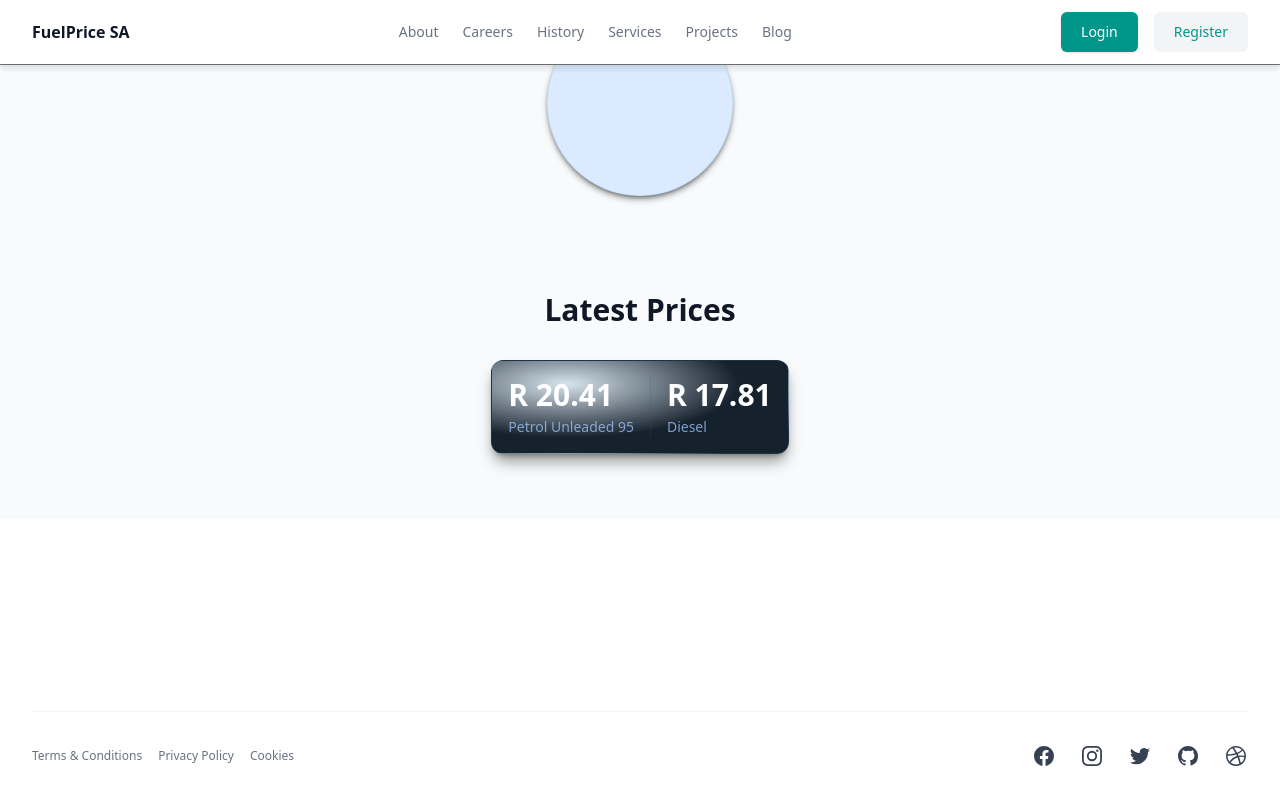
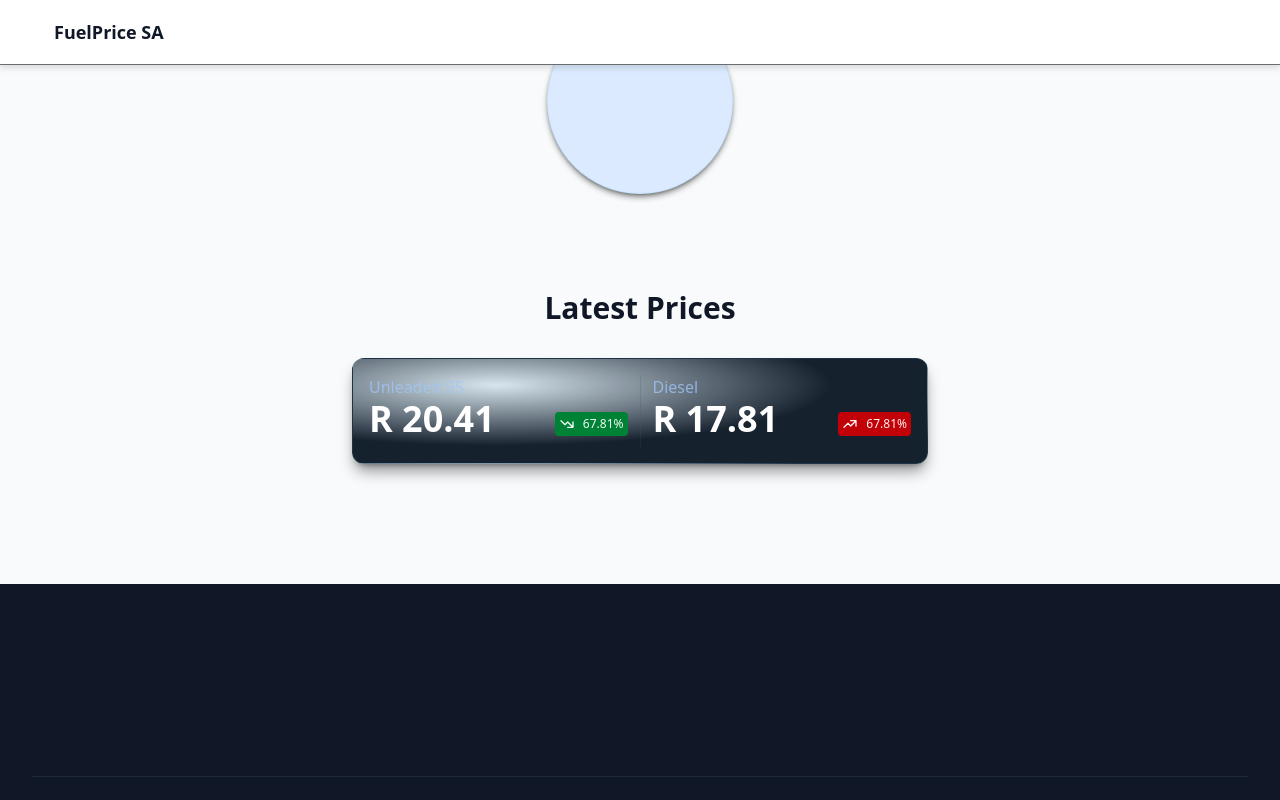
Before and after one commit to Jody328/fuelprice-sa, a React (Vite) app: page / in a window 1280 px wide. Built offline with nearby package versions, Linux system fonts and the light colour scheme.

Commit message:
- Add icon to header - Add metrics to fuel prices - Change fuel price layout - Refactor

```diff
--- a/src/App.tsx
+++ b/src/App.tsx
@@ -2,16 +2,14 @@ import { Route, Routes } from "react-router";
 import "./App.css";
 import { Home } from "./pages/Home";
 import { Header } from "./components/Header";
-import { Footer } from "./components/Footer";
 
 function App() {
   return (
-    <main className="flex flex-col overflow-hidden text-tertiary bg-gray-50 dark:bg-gray-900 h-[100vh]">
+    <main className="flex flex-col overflow-hidden text-tertiary bg-gray-900 h-[100vh]">
       <Header />
       <Routes>
         <Route path="/" element={<Home />} />
       </Routes>
-      <Footer />
     </main>
   );
 }
--- a/src/components/Footer.tsx
+++ b/src/components/Footer.tsx
@@ -1,44 +1,23 @@
 export const Footer = () => {
   return (
-    <footer className="flex-[0.2] bg-white dark:bg-gray-900">
+    <footer className="flex-[0.2] bg-gray-900">
       <div className="mx-auto max-w-screen-xl px-4 pb-8 sm:px-6 lg:px-8 lg:pt-24">
-        <div className="mt-16 border-t border-gray-100 pt-8 sm:flex sm:items-center sm:justify-between lg:mt-24 dark:border-gray-800">
+        <div className="mt-16 border-t pt-8 sm:flex sm:items-center sm:justify-between lg:mt-24 border-gray-800">
           <ul className="flex flex-wrap justify-center gap-4 text-xs lg:justify-end">
             <li>
-              <a
-                href="#"
-                className="text-gray-500 transition hover:opacity-75 dark:text-gray-400"
-              >
-                Terms & Conditions
-              </a>
-            </li>
-
-            <li>
-              <a
-                href="#"
-                className="text-gray-500 transition hover:opacity-75 dark:text-gray-400"
-              >
-                Privacy Policy
-              </a>
-            </li>
-
-            <li>
-              <a
-                href="#"
-                className="text-gray-500 transition hover:opacity-75 dark:text-gray-400"
-              >
-                Cookies
+              <a href="#" className="transition hover:opacity-75 text-gray-400">
+                Buy me a coffee
               </a>
             </li>
           </ul>
 
-          <ul className="mt-8 flex justify-center gap-6 sm:mt-0 lg:justify-end">
+          {/* <ul className="mt-8 flex justify-center gap-6 sm:mt-0 lg:justify-end">
             <li>
               <a
                 href="#"
                 rel="noreferrer"
                 target="_blank"
-                className="text-gray-700 transition hover:opacity-75 dark:text-gray-200"
+                className="transition hover:opacity-75 text-gray-200"
               >
                 <span className="sr-only">Facebook</span>
 
@@ -62,7 +41,7 @@ export const Footer = () => {
                 href="#"
                 rel="noreferrer"
                 target="_blank"
-                className="text-gray-700 transition hover:opacity-75 dark:text-gray-200"
+                className="transition hover:opacity-75 text-gray-200"
               >
                 <span className="sr-only">Instagram</span>
 
@@ -86,7 +65,7 @@ export const Footer = () => {
                 href="#"
                 rel="noreferrer"
                 target="_blank"
-                className="text-gray-700 transition hover:opacity-75 dark:text-gray-200"
+                className="transition hover:opacity-75 text-gray-200"
               >
                 <span className="sr-only">Twitter</span>
 
@@ -106,7 +85,7 @@ export const Footer = () => {
                 href="#"
                 rel="noreferrer"
                 target="_blank"
-                className="text-gray-700 transition hover:opacity-75 dark:text-gray-200"
+                className="transition hover:opacity-75 text-gray-200"
               >
                 <span className="sr-only">GitHub</span>
 
@@ -130,7 +109,7 @@ export const Footer = () => {
                 href="#"
                 rel="noreferrer"
                 target="_blank"
-                className="text-gray-700 transition hover:opacity-75 dark:text-gray-200"
+                className="transition hover:opacity-75 text-gray-200"
               >
                 <span className="sr-only">Dribbble</span>
 
@@ -149,6 +128,7 @@ export const Footer = () => {
               </a>
             </li>
           </ul>
+        </div> */}
         </div>
       </div>
     </footer>
--- a/src/components/Header.tsx
+++ b/src/components/Header.tsx
@@ -1,15 +1,21 @@
+import { faLeaf } from "@fortawesome/free-solid-svg-icons";
+import { FontAwesomeIcon } from "@fortawesome/react-fontawesome";
+
 export const Header = () => {
   return (
     <header className="bg-white dark:bg-[#111722] flex-[0.05] border-b-1 border-[#0a0d1099] drop-shadow-md">
       <div className="mx-auto max-w-screen-xl px-4 sm:px-6 lg:px-8">
-        <div className="flex h-16 items-center justify-between">
+        <div className="flex h-16 items-center justify-items-start space-x-2">
+          <div>
+            <FontAwesomeIcon icon={faLeaf} color="white" size={"sm"} />
+          </div>
           <div className="md:flex md:items-top md:gap-12">
-            <h2 className="font-bold text-gray-900  dark:text-white">
+            <h2 className="font-bold text-gray-900  dark:text-white text-[18px]">
               FuelPrice SA
             </h2>
           </div>
 
-          <div className="hidden md:block">
+          {/* <div className="hidden md:block">
             <nav aria-label="Global">
               <ul className="flex items-center gap-6 text-sm">
                 <li>
@@ -106,7 +112,7 @@ export const Header = () => {
                 </svg>
               </button>
             </div>
-          </div>
+          </div> */}
         </div>
       </div>
     </header>
--- a/src/pages/Home.tsx
+++ b/src/pages/Home.tsx
@@ -1,5 +1,6 @@
 import { FontAwesomeIcon } from "@fortawesome/react-fontawesome";
 import { faGasPump } from "@fortawesome/free-solid-svg-icons";
+import { Footer } from "../components/Footer";
 
 export const Home = () => {
   return (
@@ -22,56 +23,69 @@ export const Home = () => {
 
         <div className="mx-auto mt-8 max-w-xl">
           <div className="flex flex-1 justify-center space-x-5">
-            {/* Latest Prices Section */}
-            <div className="bg-radial-[at_25%_25%] from-[#398ab32d] to-[#16212e] to-55% border-1 border-[#4cb9f01f] rounded-xl p-4 flex justify-between space-x-2 items-center mb-6 shadow-lg shadow-[#04040469]">
-              <div className="text-left pr-2">
-                <div className="text-3xl font-bold text-white">R 20.41</div>
-                <div className="text-[#9fc7f9c2] mt-1 text-sm">
-                  Petrol Unleaded 95
+            <div className="flex-1 bg-radial-[at_25%_25%] from-[#398ab32d] to-[#16212e] to-55% border-1 border-[#4cb9f01f] rounded-xl p-4 flex justify-center mb-6 shadow-lg shadow-[#04040469]">
+              <div className="flex-1 flex flex-col text-left justify-center">
+                <div className="flex-1.5 text-[#9fc7f9c2] text-md">
+                  Unleaded 95
+                </div>
+                <div className="flex-1 flex flex-row items-baseline">
+                  <div className="flex-1 text-4xl font-bold text-white">
+                    R 20.41
+                  </div>
+                  <div className="flex-1.5 inline-flex gap-2 rounded-sm p-1 bg-green-700 text-green-50">
+                    <svg
+                      xmlns="http://www.w3.org/2000/svg"
+                      className="size-4"
+                      fill="none"
+                      viewBox="0 0 24 24"
+                      stroke="currentColor"
+                    >
+                      <path
+                        strokeLinecap="round"
+                        strokeLinejoin="round"
+                        strokeWidth="2"
+                        d="M13 17h8m0 0V9m0 8l-8-8-4 4-6-6"
+                      />
+                    </svg>
+                    <span className="text-xs font-medium"> 67.81% </span>
+                  </div>
                 </div>
               </div>
 
-              <div className="w-[0.5px] shadow-lg shadow-black bg-[#3c567338] border-l-[0.5px] border-[#10101000] h-15"></div>
+              <div className="flex-0.5 px-3">
+                <div className="w-[0.5px] shadow-lg shadow-black bg-[#3c567338] border-l-[0.5px] border-[#10101000] h-18"></div>
+              </div>
 
-              <div className="text-left pl-2">
-                <div className="text-3xl font-bold text-white">R 17.81</div>
-                <div className="text-[#9fc7f9c2] mt-1 text-sm">Diesel</div>
+              <div className="flex-1 flex flex-col text-left justify-center">
+                <div className="flex-1.5 text-[#9fc7f9c2] text-md">Diesel</div>
+                <div className="flex-1 flex flex-row items-baseline">
+                  <div className="flex-1 text-4xl font-bold text-white">
+                    R 17.81
+                  </div>
+                  <div className="flex-1.5 inline-flex gap-2 rounded-sm  p-1 bg-red-700 text-red-50">
+                    <svg
+                      xmlns="http://www.w3.org/2000/svg"
+                      className="size-4"
+                      fill="none"
+                      viewBox="0 0 24 24"
+                      stroke="currentColor"
+                    >
+                      <path
+                        strokeLinecap="round"
+                        strokeLinejoin="round"
+                        strokeWidth="2"
+                        d="M13 7h8m0 0v8m0-8l-8 8-4-4-6 6"
+                      />
+                    </svg>
+                    <span className="text-xs font-medium"> 67.81% </span>
+                  </div>
+                </div>
               </div>
             </div>
-            {/* <article className="flex items-center gap-4 rounded-lg border border-gray-100 bg-white p-6 dark:border-gray-800 dark:bg-gray-900">
-              <span className="rounded-full bg-blue-100 p-3 text-blue-600 dark:bg-blue-500/20 dark:text-blue-400">
-                <FontAwesomeIcon icon={faGasPump} size="2x" />
-              </span>
-
-              <div>
-                <p className="text-2xl font-medium text-gray-900 dark:text-white">
-                  $240.94
-                </p>
-
-                <p className="text-sm text-gray-500 dark:text-gray-400">
-                  Unleaded 95
-                </p>
-              </div>
-            </article>
-
-            <article className="flex items-center gap-4 rounded-lg border border-gray-100 bg-white p-6 dark:border-gray-800 dark:bg-gray-900">
-              <span className="rounded-full bg-blue-100 p-3 text-blue-600 dark:bg-blue-500/20 dark:text-blue-400">
-                <FontAwesomeIcon icon={faGasPump} size="2x" />
-              </span>
-
-              <div>
-                <p className="text-2xl font-medium text-gray-900 dark:text-white">
-                  $240.94
-                </p>
-
-                <p className="text-sm text-gray-500 dark:text-gray-400">
-                  Diesel
-                </p>
-              </div>
-            </article> */}
           </div>
         </div>
       </div>
+      <Footer />
     </section>
   );
 };
```
